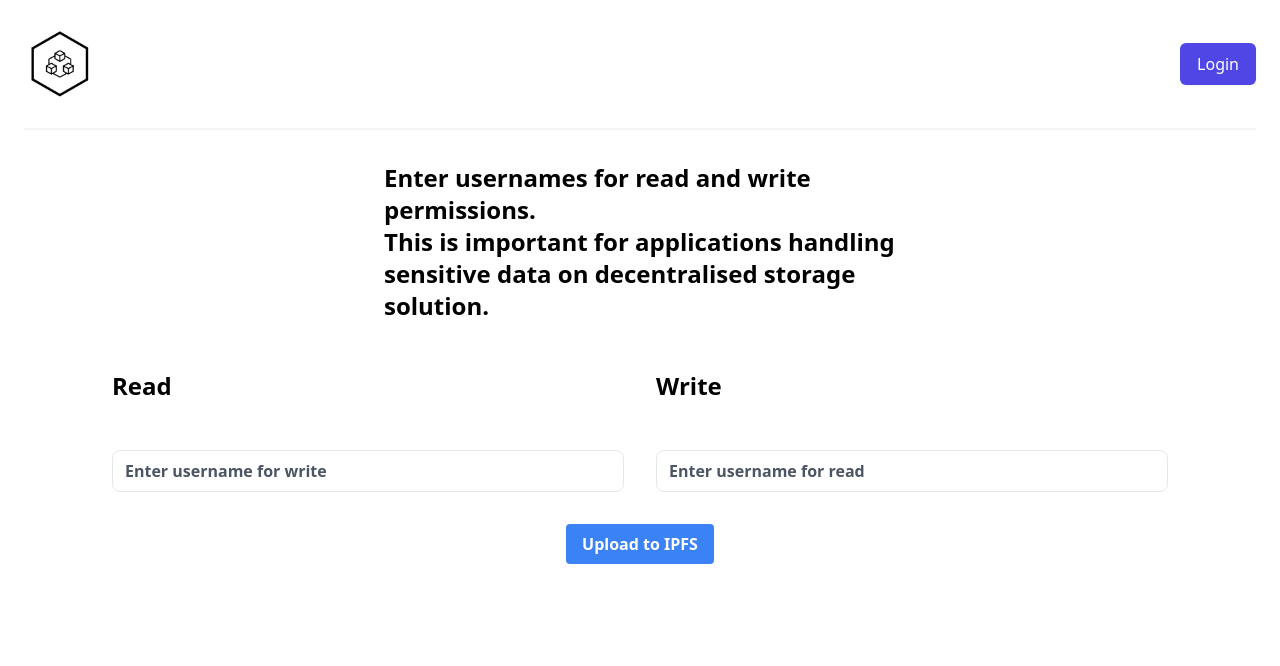
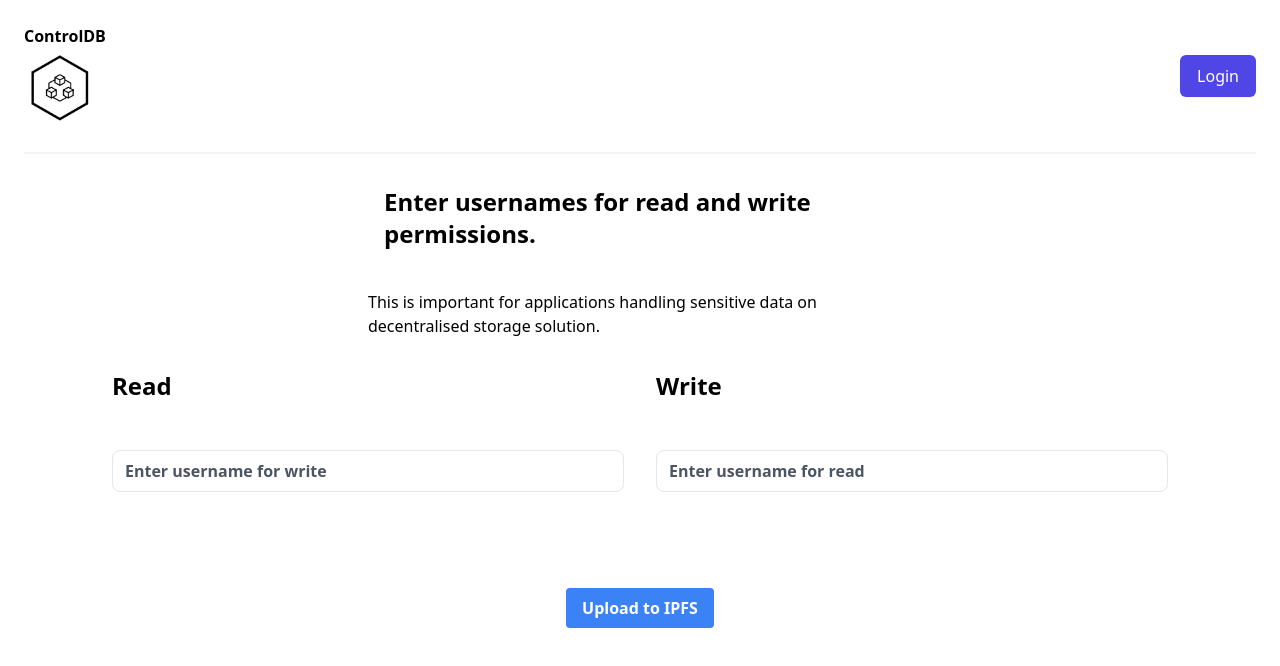
Before and after one commit to ControlDb/controldb-fe, a Next.js app in the folder client/: page /set-permission in a window 1280 px wide. Shown: the top 666 px of the page. Built offline with nearby package versions, Linux system fonts and the light colour scheme.

Commit message:
styling changes

```diff
--- a/client/components/header.tsx
+++ b/client/components/header.tsx
@@ -31,7 +31,7 @@ export default function Header({ user }: { user: string }) {
         <div className="flex items-center justify-between border-b-2 border-gray-100 py-6 md:justify-start md:space-x-10">
           <div className="flex justify-start lg:w-0 lg:flex-1">
             <a href="/">
-              <span className="sr-only">Your Company</span>
+              <span className='font-semibold'>ControlDB</span>
               <img
                 className="h-20 w-auto sm:h-20"
                 src='/logo_transparent_black.png'
--- a/client/pages/create-document.tsx
+++ b/client/pages/create-document.tsx
@@ -45,7 +45,6 @@ export default function CreateDocument() {
     <>
       <Header user={user}/>
       <div className='my-6 mx-auto max-w-7xl px-6'>
-      {/* Top left Text */}
       <div className="flex flex-col justify-center items-start">
         <h1 className="text-3xl font-bold text-gray-900">Create a new document</h1>
       </div>
--- a/client/pages/set-permission.tsx
+++ b/client/pages/set-permission.tsx
@@ -62,10 +62,14 @@ export default function SetPermission() {
       {/* Add a text explaining how the solution uniquely allows for private read and write
       Mission-critical for applications handling sensitive data (eg. FinTech) */}
       <div className="flex justify-center my-4">
-        <div className="w-full md:w-1/2 p-4 text-2xl font-bold">
+        <div className="w-full md:w-1/2">
+          <p className='p-4 text-2xl font-bold'>
           Enter usernames for read and write permissions.
+          </p>
           <br />
+          <p>
           This is important for applications handling sensitive data on decentralised storage solution.
+          </p>
         </div>
       </div>
       <div className="flex justify-center my-4 bg:gray">
@@ -92,7 +96,7 @@ export default function SetPermission() {
         </div>
       </div>
       {/* Button to upload files */}
-      <div className="flex justify-center my-4">
+      <div className="flex justify-center my-20">
         <button
           className="bg-blue-500 hover:bg-blue-700 text-white font-bold py-2 px-4 rounded"
           onClick={() => uploadDocument()}
--- a/client/pages/user/[user].tsx
+++ b/client/pages/user/[user].tsx
@@ -40,6 +40,12 @@ export default function Documents() {
   return (
     <>
     <Header user={user} />
+    <div className="mx-auto max-w-7xl px-6">
+      <div className="flex flex-col justify-center items-start">
+        <h1 className="text-3xl font-bold text-gray-900">My Decentralised Data Store</h1>
+        <p className="text-gray-500 my-4">Here you can view all of your documents that you have access to that is stored on IPFS.</p>
+        <p className="text-gray-500">Or you could create a new file on IPFS!</p>
+      </div>
     <ul role="list" className="grid grid-cols-1 gap-6 sm:grid-cols-2 md:grid-cols-3 lg:grid-cols-4 my-6">
       <li
           key='1'
@@ -100,6 +106,7 @@ export default function Documents() {
         </li>
       ))}
     </ul>
+    </div>
     </>
   )
 }
--- a/client/pages/view-document.tsx
+++ b/client/pages/view-document.tsx
@@ -31,10 +31,11 @@ export default function ViewDocument() {
       <Header user={user} />
       <div className='justify-center flex items-center'>
         <div className='content-center'>
-          <h1 className='text-6xl font-bold my-6'>Document Info</h1>
+          <h1 className='text-6xl font-bold my-6'>Data Info</h1>
         </div>
       </div>
-      <div className='w-screen mx-auto'>
+      <div className='w-full ml-4'>
+        <div>
         <table className='table-auto'>
           <thead>
             <tr>
@@ -45,14 +46,19 @@ export default function ViewDocument() {
           </thead>
           <tbody>
             {documentInfo.map((info: any) => (
+              // if info is not null, display the info
+              info && (
               <tr key={info.id}>
                 <td className='border px-4 py-2'>{info.fieldName}</td>
                 <td className='border px-4 py-2'>{info.type}</td>
                 <td className='border px-4 py-2'>{info.value}</td>
               </tr>
+              )
             ))}
+
           </tbody>
         </table>
+        </div>
       </div>
       {/* Button to  view document */}
       <div className='flex justify-center'>
@@ -60,7 +66,7 @@ export default function ViewDocument() {
           className='bg-blue-500 hover:bg-blue-700 text-white font-bold py-2 px-4 rounded my-6'
           onClick={viewDocument}
         >
-          View Document
+          View My Other Data
         </button>
         </div>
     </>
```
